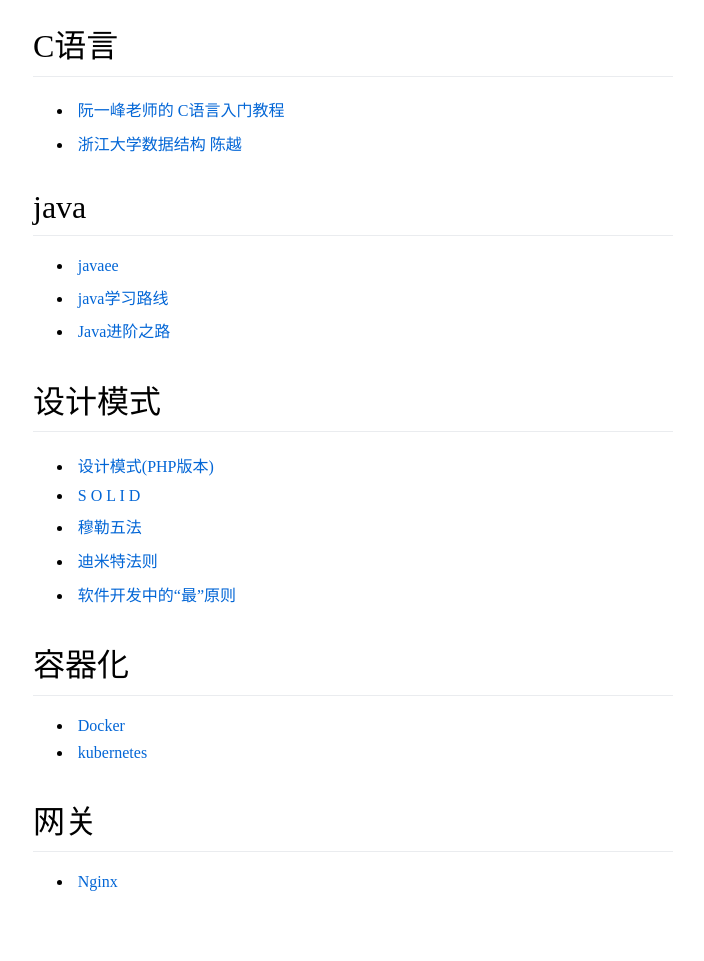
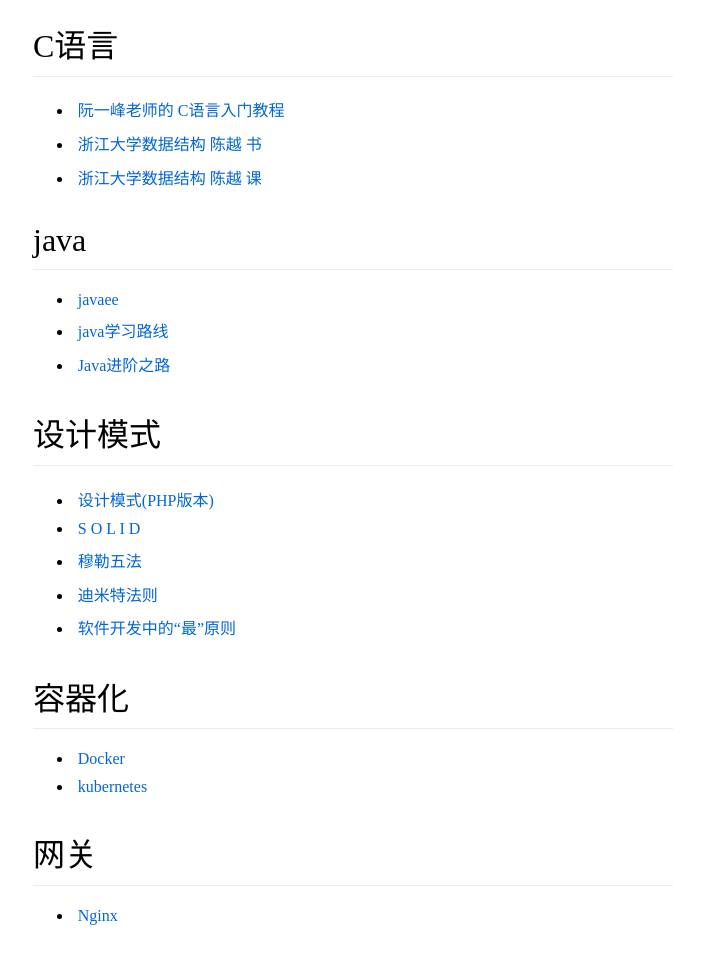
Before and after one commit to 1696016910/java, a plain HTML site: page index.html in a window 1280 px wide. Shown: the whole page, without its empty margins (287-991 px from the left). Drawn offline with Linux system fonts and the light colour scheme.

Commit message:
数据结构

```diff
--- a/index.html
+++ b/index.html
@@ -13,7 +13,8 @@
         <div class="list">
             <ul>
                 <li><a href="./ruanyifeng.html" target="_blank">阮一峰老师的 C语言入门教程</a></li>
-                <li><a href="https://www.bilibili.com/video/BV1H4411N7oD" target="_blank">浙江大学数据结构 陈越</a></li>
+                <li><a href="./file/数据结构陈越第2版.pdf" target="_blank">浙江大学数据结构 陈越 书</a></li>
+                <li><a href="https://www.bilibili.com/video/BV1H4411N7oD" target="_blank">浙江大学数据结构 陈越 课</a></li>
             </ul>
         </div>
     </div>
```
Also changed, not shown: 1 other file.
